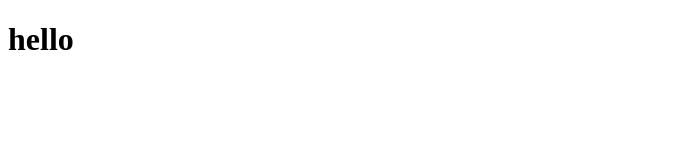
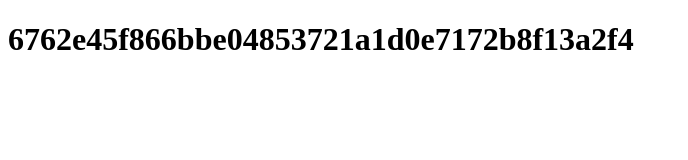
Before and after one commit to Lokesh-293/simple, a plain HTML site: page parent/index.html in a window 1280 px wide. Shown: the whole page, without its empty margins (0-688 px from the left). Drawn offline with Linux system fonts and the light colour scheme.

Commit message:
sixth push

```diff
--- a/parent/index.html
+++ b/parent/index.html
@@ -6,6 +6,6 @@
     <title>Document</title>
 </head>
 <body>
-    <h1>hello</h1>
+    <h1>6762e45f866bbe04853721a1d0e7172b8f13a2f4</h1>
 </body>
 </html>
```
